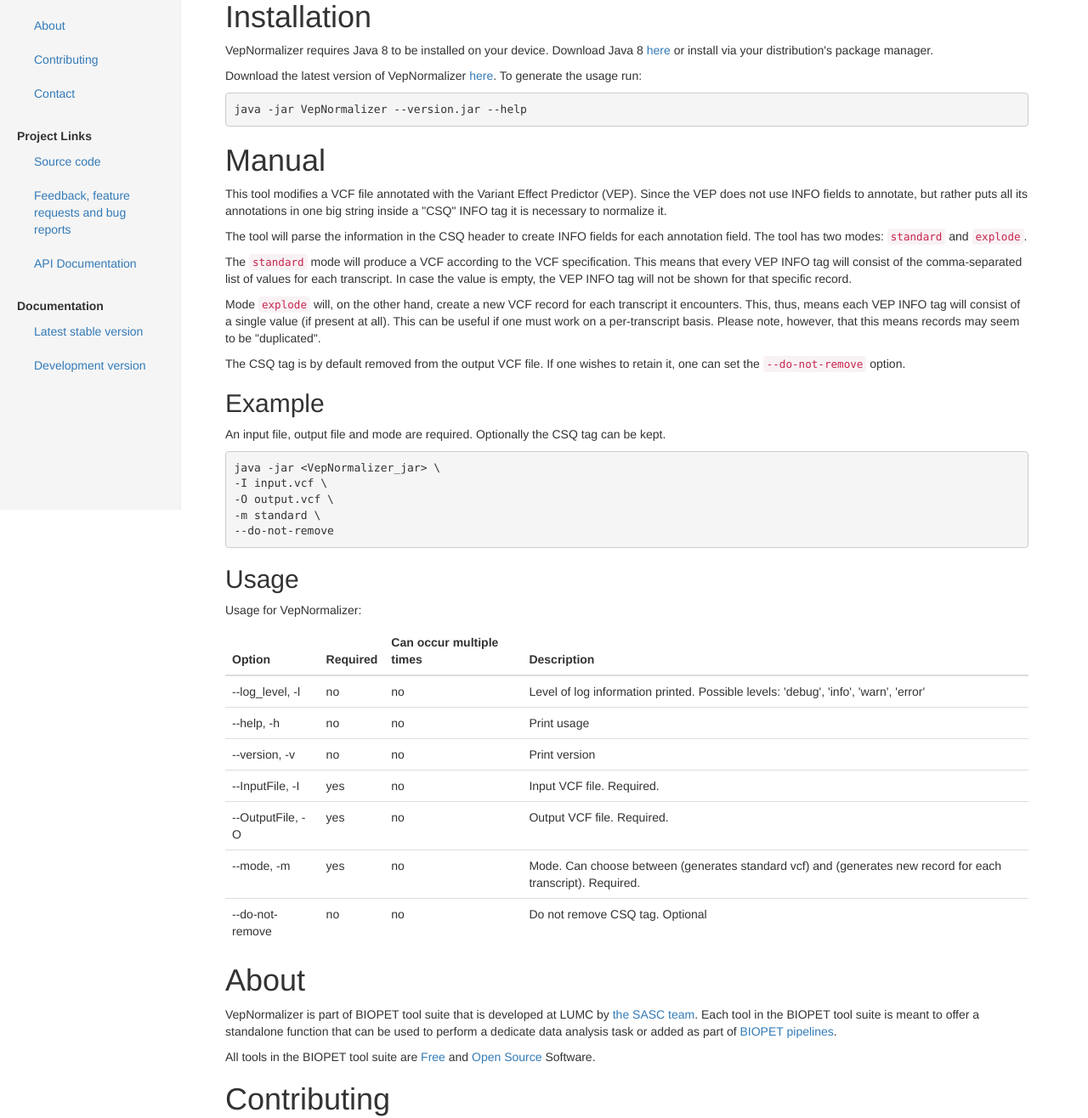
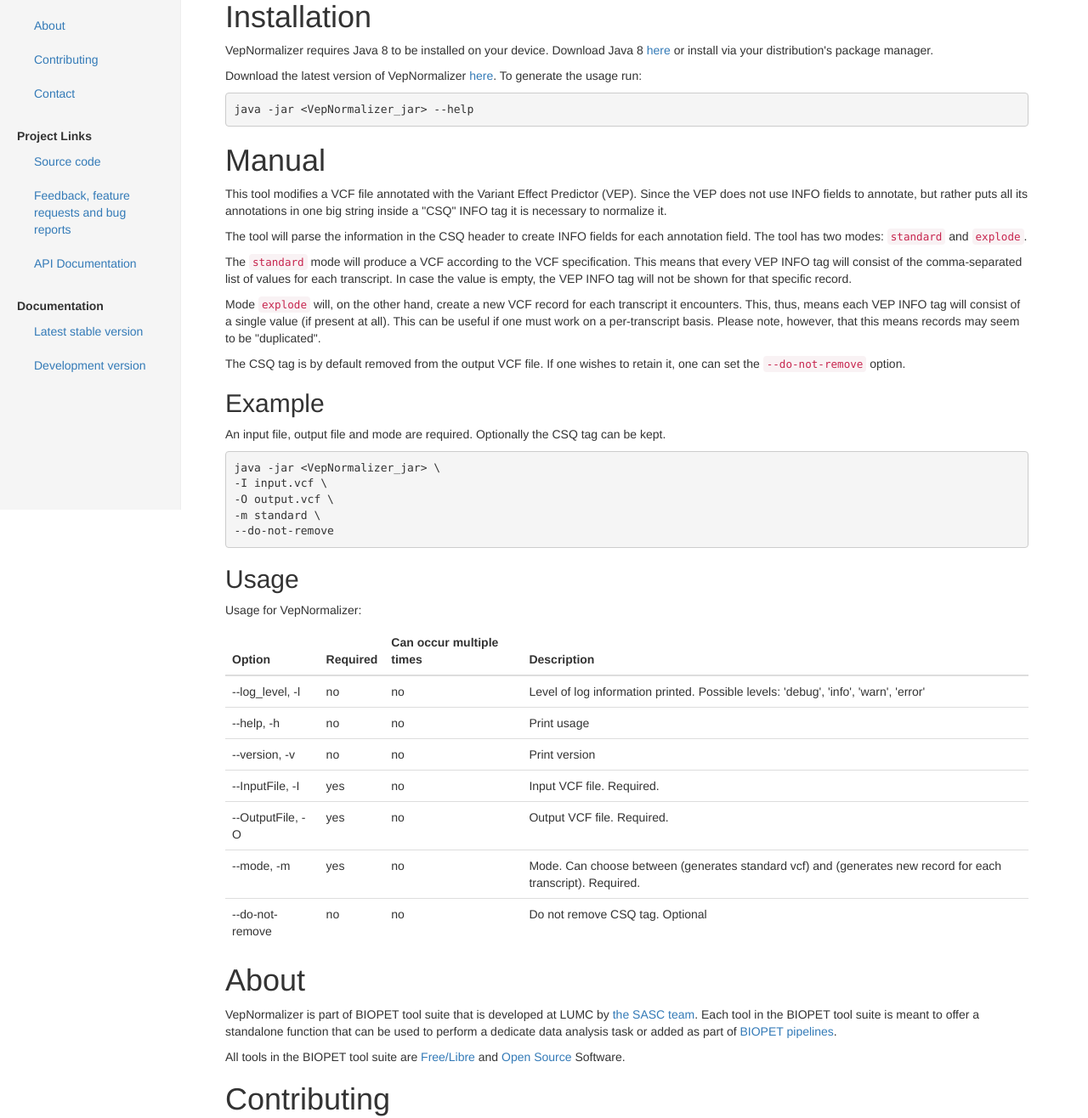
Before and after one commit to biopet/vepnormalizer, a plain HTML site: page develop/index.html in a window 1280 px wide. Shown: the part 200-1516 px from the top of the page at 85% size. Drawn offline with nearby package versions, Linux system fonts and the light colour scheme.

Commit message:
updated site

```diff
--- a/develop/index.html
+++ b/develop/index.html
@@ -92,7 +92,7 @@
         or install via your distribution&#39;s package manager.</p>
         <p>Download the latest version of VepNormalizer <a href="https://github.com/biopet/vepnormalizer/releases/">here</a>.
         To generate the usage run:</p>
-        <pre><code>java -jar VepNormalizer --version.jar --help</code></pre>
+        <pre><code>java -jar &lt;VepNormalizer_jar&gt; --help</code></pre>
 
         <h1 id="manual" class="section">Manual</h1>
         <p>This tool modifies a VCF file annotated with the Variant Effect Predictor (VEP). Since the VEP does not use INFO fields
@@ -178,7 +178,7 @@
         <p>VepNormalizer is part of BIOPET tool suite that is developed at LUMC by <a href="http://sasc.lumc.nl/">the SASC team</a>.
         Each tool in the BIOPET tool suite is meant to offer a standalone function that can be used to perform a
         dedicate data analysis task or added as part of <a href="http://biopet-docs.readthedocs.io/en/latest/">BIOPET pipelines</a>.</p>
-        <p>All tools in the BIOPET tool suite are <a href="https://www.gnu.org/philosophy/free-sw.html">Free</a> and
+        <p>All tools in the BIOPET tool suite are <a href="https://www.gnu.org/philosophy/free-sw.html">Free/Libre</a> and
         <a href="https://opensource.org/osd">Open Source</a> Software.</p>
 
         <h1 id="contributing" class="section">Contributing</h1>
```
